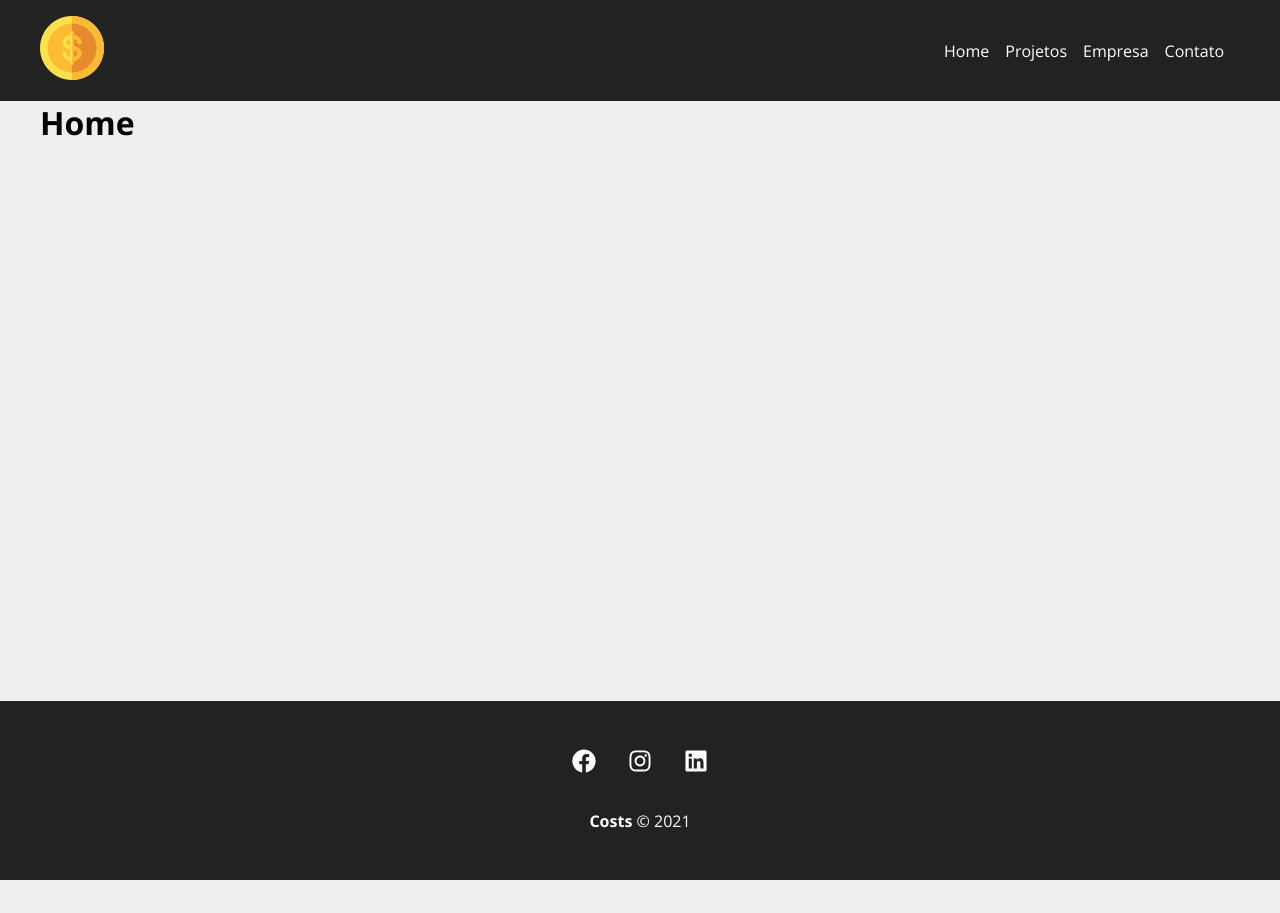
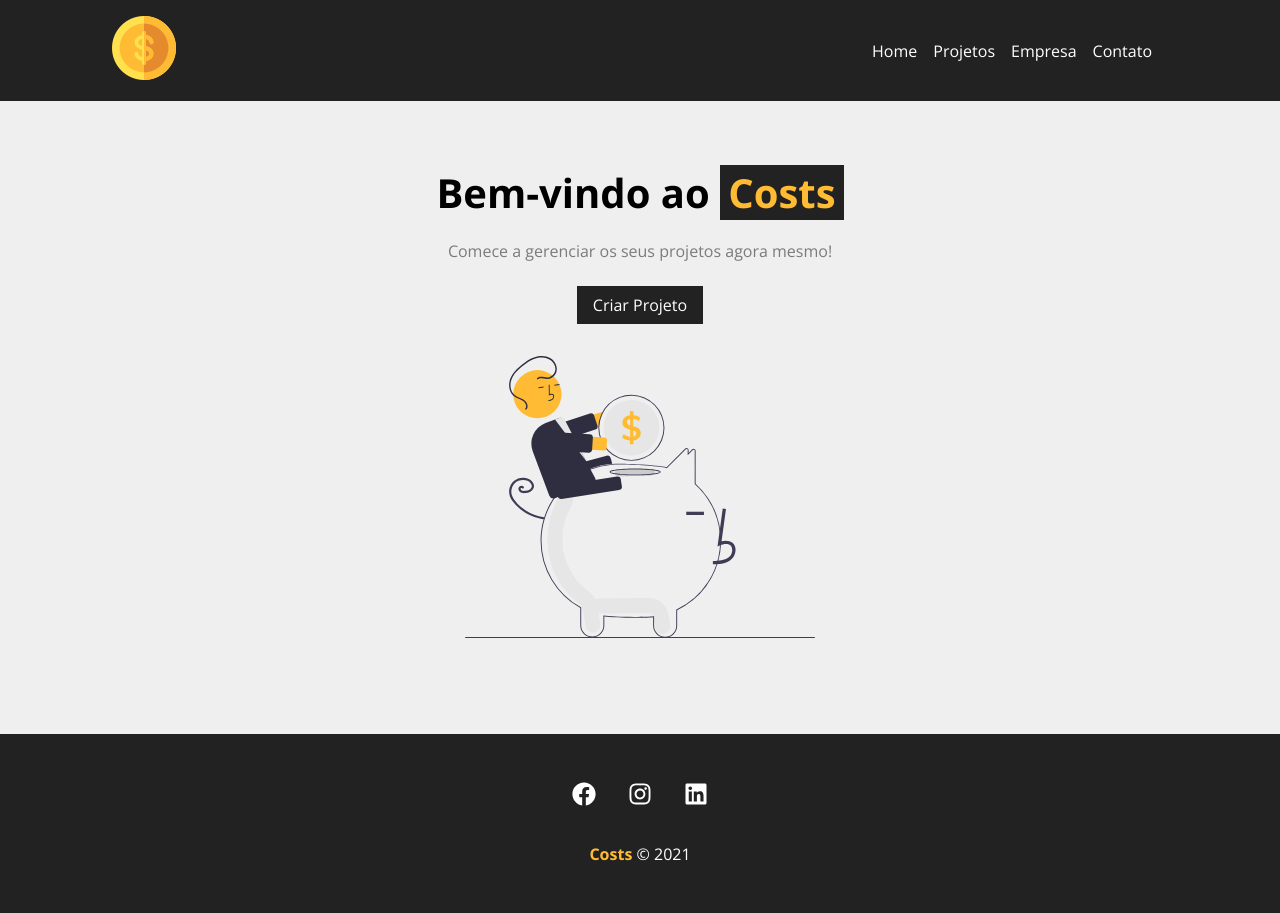
Before and after one commit to Gabriel-Vict0r/Costs-app, a React (Create React App) app: page / in a window 1280 px wide. Before the commit the page ends 880 px from the top, so only its background shows below. Built offline with nearby package versions, Linux system fonts and the light colour scheme; the HTML template or start-up script is replaced by a standard one.

Commit message:
Home page maked

```diff
--- a/src/App.js
+++ b/src/App.js
@@ -1,7 +1,7 @@
 import { BrowserRouter as Router, Routes, Route, Link } from "react-router-dom";
 import Company from "./components/pages/Company";
 import Contact from "./components/pages/Contact";
-import Home from "./components/pages/Home";
+import Home from "./components/pages/Home/Home";
 import NewProject from "./components/pages/NewProject";
 import Container from "./components/Layout/Container";
 import NavBar from './components/Layout/NavBar/NavBar'
--- a/src/components/Layout/Container.module.css
+++ b/src/components/Layout/Container.module.css
@@ -1,5 +1,5 @@
 .Container {
-  width: 1200px;
+  width: 100%;
   display: flex;
   justify-content: space-between;
   margin: 0 auto;
--- a/src/components/Layout/Footer/Footer.module.css
+++ b/src/components/Layout/Footer/Footer.module.css
@@ -25,4 +25,5 @@
 }
 .copy_right span {
     font-weight: bold;
+    color: #ffbb33;
 }
--- /dev/null
+++ b/src/components/Layout/LinkButton/LinkButton.js
@@ -0,0 +1,9 @@
+import { Link } from 'react-router-dom';
+import styles from './LinkButton.module.css';
+
+const LinkButton = ({to, text}) => {
+return (
+    <Link className={styles.btn} to={to}>{text}</Link>
+    )
+}
+export default LinkButton;
--- /dev/null
+++ b/src/components/Layout/LinkButton/LinkButton.module.css
@@ -0,0 +1,10 @@
+.btn {
+    background-color: #222;
+    color: #fff;
+    padding: 0.5em 1em;
+    text-decoration: none;
+    transition: 0.5s;
+}
+.btn:hover {
+    color: #ffbb33;
+}
--- a/src/components/Layout/NavBar/NavBar.module.css
+++ b/src/components/Layout/NavBar/NavBar.module.css
@@ -2,8 +2,11 @@
   display: flex;
   justify-content: space-between;
   background-color: #222;
-  padding: 1em;
+  padding: 1em 7em;
   width: 100%;
+}
+.navbar img {
+    width: 100%;
 }
 
 .list {
--- a/src/components/pages/Home.js
+++ /dev/null
@@ -1,8 +0,0 @@
-import React from 'react'
-
-const Home = () => {
-  return (
-    <h1>Home</h1>
-  )
-}
-export default Home;
--- /dev/null
+++ b/src/components/pages/Home/Home.js
@@ -0,0 +1,15 @@
+import styles from './Home.module.css';
+import savings from '../../../img/savings.svg'
+import LinkButton from '../../Layout/LinkButton/LinkButton';
+
+const Home = () => {
+  return (
+    <section className={styles.home_container}>
+      <h1>Bem-vindo ao <span>Costs</span></h1>
+      <p>Comece a gerenciar os seus projetos agora mesmo!</p>
+      <LinkButton to='/newproject' text='Criar Projeto'/>
+      <img src={savings} alt='costs' />
+    </section>
+  )
+}
+export default Home;
--- /dev/null
+++ b/src/components/pages/Home/Home.module.css
@@ -0,0 +1,26 @@
+.home_container {
+  width: 100%;
+  display: flex;
+  flex-direction: column;
+  align-items: center;
+  justify-content: center;
+  padding: 4em;
+}
+.home_container h1 {
+  font-size: 2.5em;
+  margin-bottom: 0.5em;
+}
+
+.home_container h1 span {
+  color: #ffbb33;
+  padding: 0 0.2em;
+  background-color: #222;
+}
+.home_container p {
+  margin-bottom: 1.5em;
+  color: #7b7b7b;
+}
+.home_container img {
+    width: 350px;
+    margin: 2em 0;
+}
```
Also changed, not shown: src/components/Layout/NavBar/NavBar.js (line endings or trailing spaces).
